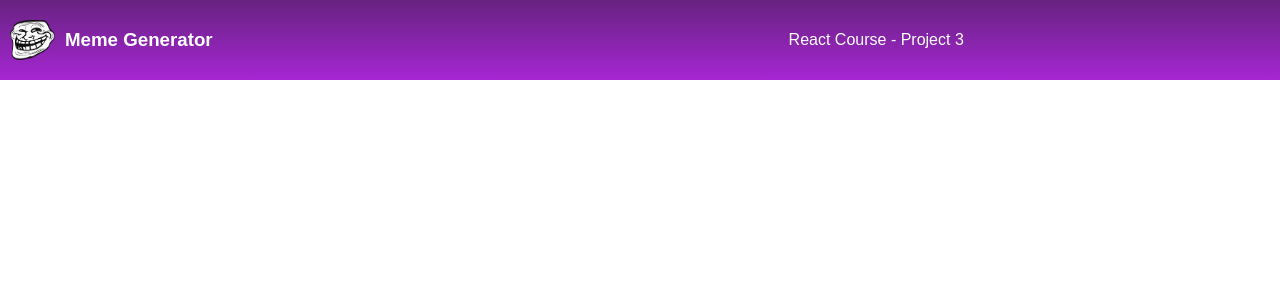
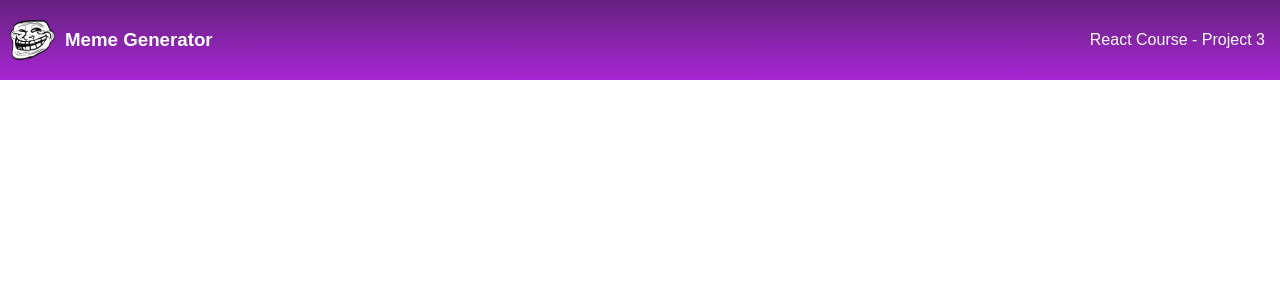
Before and after one commit to codedbypolina/meme-generator, a JavaScript app in the folder meme-generator/: page / in a window 1280 px wide. Shown: the top 300 px of the page. Built offline with nearby package versions, Linux system fonts and the light colour scheme; the HTML template or start-up script is replaced by a standard one.

Commit message:
Update App.css

```diff
--- a/meme-generator/src/App.css
+++ b/meme-generator/src/App.css
@@ -15,14 +15,14 @@ body {
   margin: 0px;
   align-self: center;
   font-weight: 600;
+  margin-right: auto;
 }
 
 .navbar > h2 {
-  margin: 0px;
+  margin: 0px 15px;
   align-self: center;
   font-weight: 400;
   font-size: medium;
-  margin-left: 45%;
 }
 
 .meme {
```
